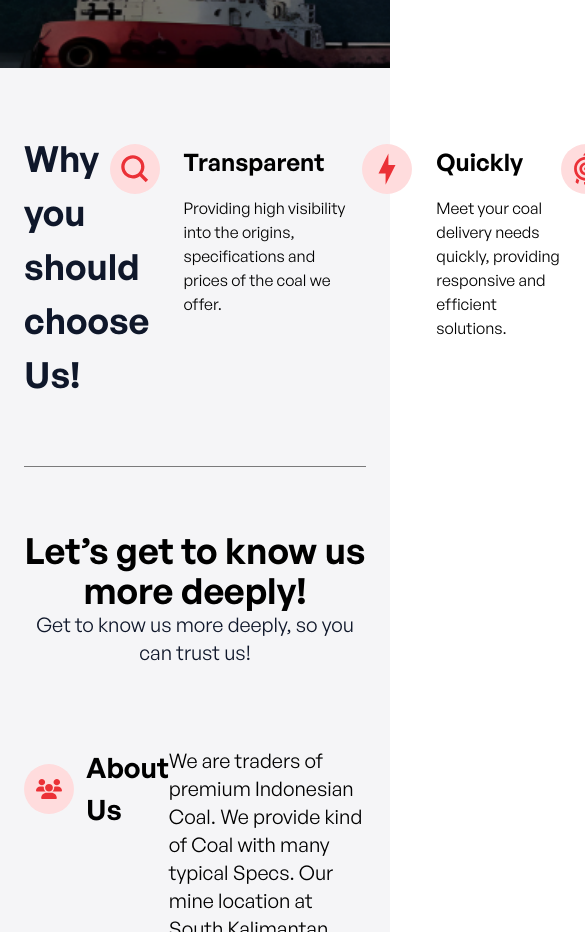
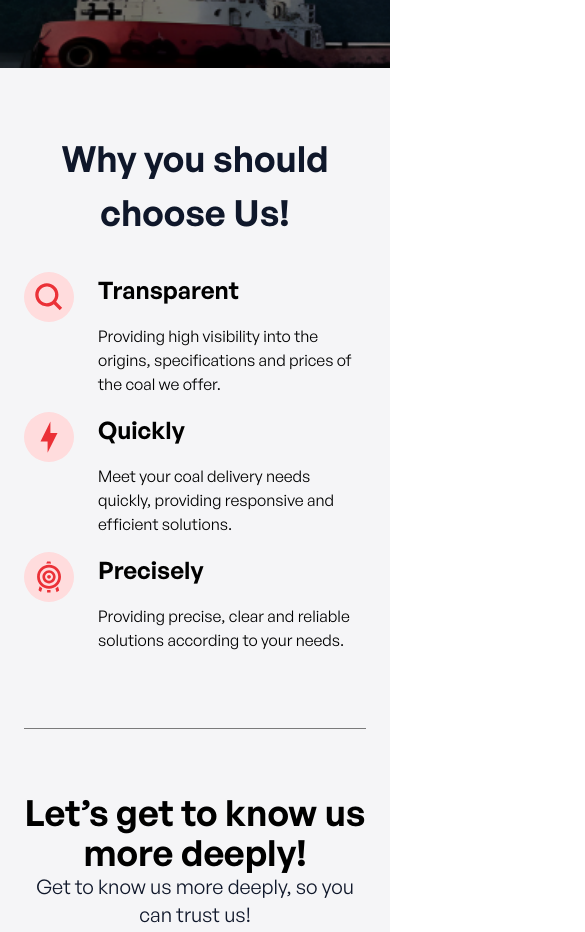
Before and after one commit to Adiptra/PT_Masrur, a React (Vite) app: page / in a window 390 px wide. Shown: the part 800-1732 px from the top of the page, 585 px wide, since content can reach past the window. Built offline with nearby package versions, Linux system fonts and the light colour scheme.

Commit message:
Benefit Section responsive medium

```diff
--- a/src/components/sections/BenefitSection.jsx
+++ b/src/components/sections/BenefitSection.jsx
@@ -6,22 +6,22 @@ const BenefitSection = () => {
   const benefits = benefitContent.benefits;
   return (
     <div className="mt-16">
-      <div className="containerBenefit flex justify-between">
-        <div className="text-[#0F172A] text-[36px] font-generalSb w-[25%]">
+      <div className="containerBenefit flex-none md:flex justify-center md:justify-between">
+        <div className="text-[#0F172A] text-[36px] font-generalSb w-full md:w-[25%] md:text-left text-center">
           {benefitContent.title}
         </div>
-        <div className="right-content w-[75%]">
-          <div className="flex py-1">
+        <div className="right-content w-full mt-5 md:mt-0 md:w-[75%]">
+          <div className="flex-none md:flex py-1">
             {benefits.map((benefit) => (
               <div className="flex gap-3 py-2" key={benefit.id}>
-                <div className=" w-[100px] h-[47px]">
+                <div className="w-[80px] h-[45px]">
                   <TextIcon
                     icon={benefit.icon}
                     className="py-2 px-2 rounded-full bg-[#FFDCDD]"
                   />
                 </div>
                 <div className="desc-right">
-                  <div className="title font-generalSb text-[24px]">
+                  <div className="title font-generalSb text-[24px] ">
                     {benefit.title}
                   </div>
                   <div className="desc text-[16px] mt-4">{benefit.desc}</div>
```
